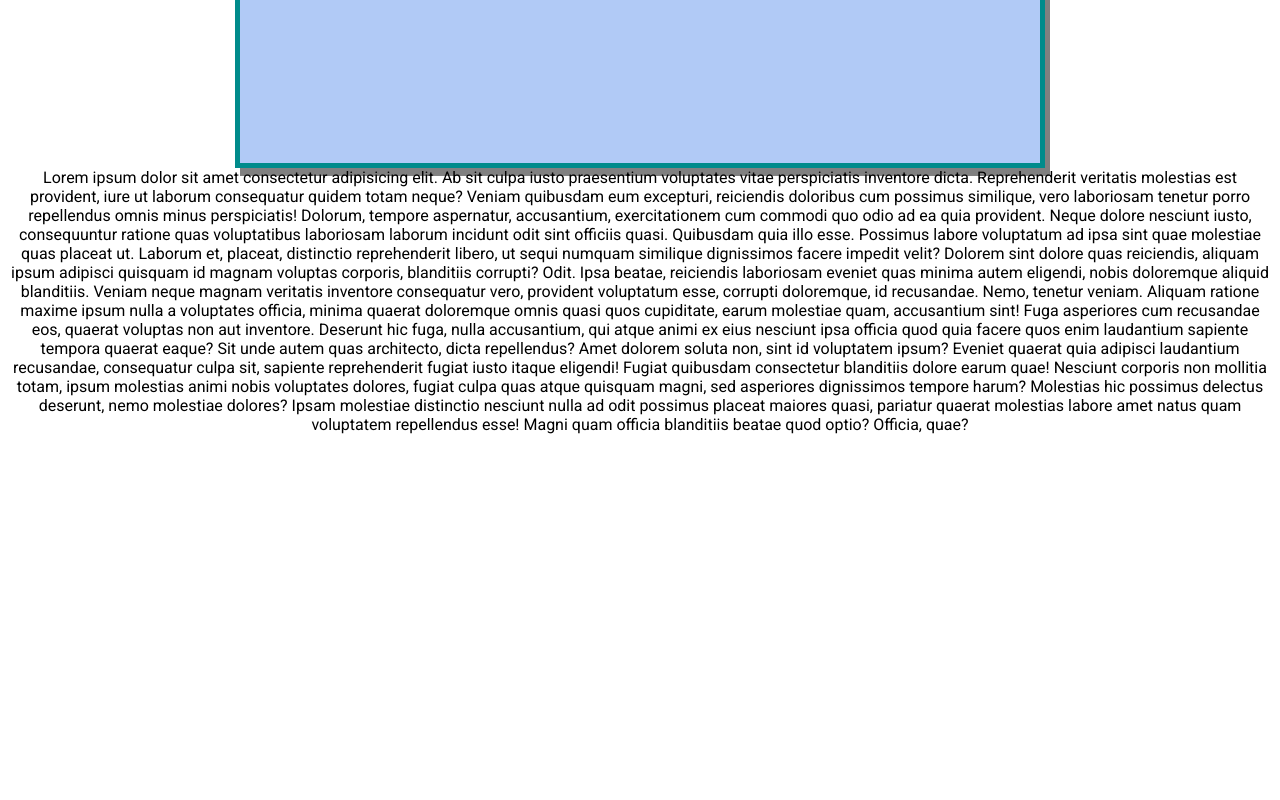
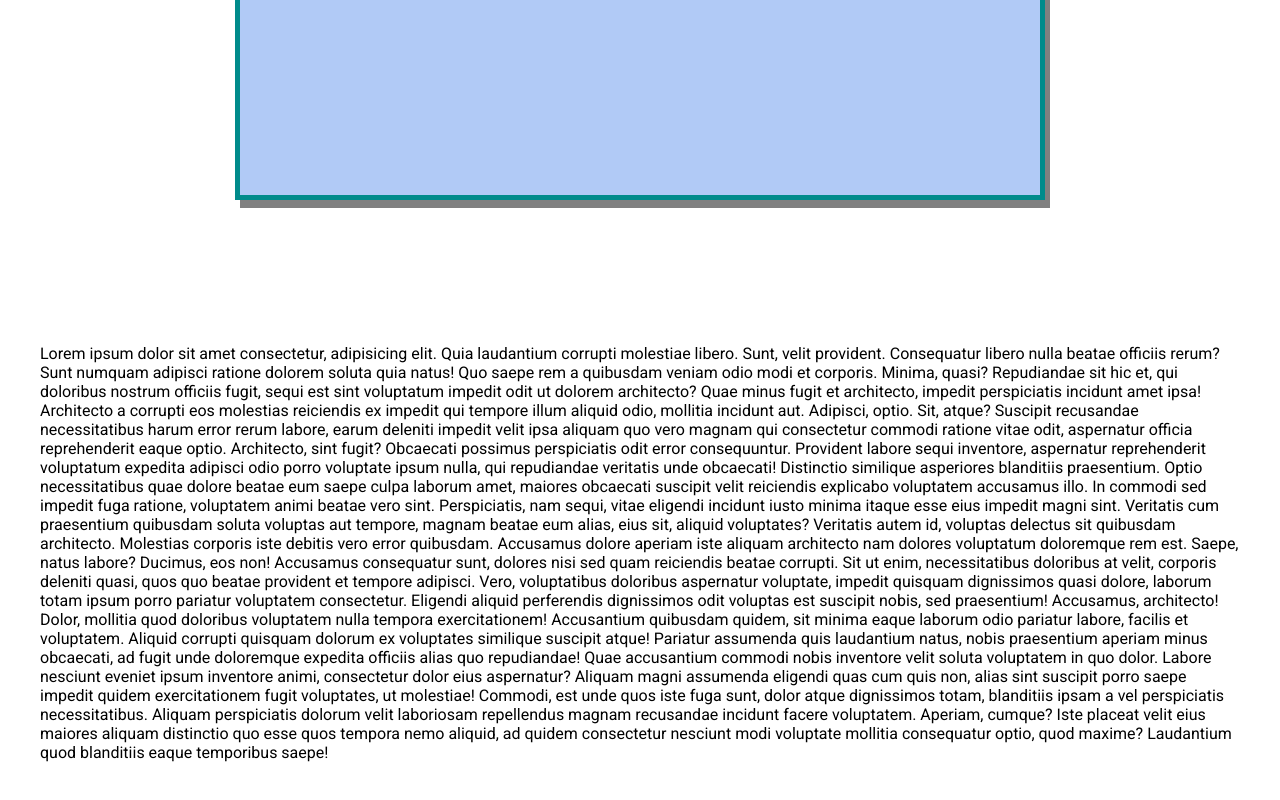
Before and after one commit to klp/js-master-student, a plain HTML site: page project/chapter_13/index.html in a window 1280 px wide. Shown: the part 450-1250 px from the top of the page. Before the commit the page ends 892 px from the top, so only its background shows below. Drawn offline with nearby package versions, Linux system fonts and the light colour scheme.

Commit message:
refactor CSS, create lorem text for button to scroll

```diff
--- a/project/chapter_13/index.html
+++ b/project/chapter_13/index.html
@@ -19,18 +19,24 @@
     <div class="container">
 
     </div>
-    <div class="lorem-container">
+    <div class="container">
         <div id="lorem">
-            Lorem ipsum dolor sit amet consectetur adipisicing elit. Ab sit culpa iusto praesentium voluptates vitae perspiciatis inventore dicta. Reprehenderit veritatis molestias est provident, iure ut laborum consequatur quidem totam neque?
-            Veniam quibusdam eum excepturi, reiciendis doloribus cum possimus similique, vero laboriosam tenetur porro repellendus omnis minus perspiciatis! Dolorum, tempore aspernatur, accusantium, exercitationem cum commodi quo odio ad ea quia provident.
-            Neque dolore nesciunt iusto, consequuntur ratione quas voluptatibus laboriosam laborum incidunt odit sint officiis quasi. Quibusdam quia illo esse. Possimus labore voluptatum ad ipsa sint quae molestiae quas placeat ut.
-            Laborum et, placeat, distinctio reprehenderit libero, ut sequi numquam similique dignissimos facere impedit velit? Dolorem sint dolore quas reiciendis, aliquam ipsum adipisci quisquam id magnam voluptas corporis, blanditiis corrupti? Odit.
-            Ipsa beatae, reiciendis laboriosam eveniet quas minima autem eligendi, nobis doloremque aliquid blanditiis. Veniam neque magnam veritatis inventore consequatur vero, provident voluptatum esse, corrupti doloremque, id recusandae. Nemo, tenetur veniam.
-            Aliquam ratione maxime ipsum nulla a voluptates officia, minima quaerat doloremque omnis quasi quos cupiditate, earum molestiae quam, accusantium sint! Fuga asperiores cum recusandae eos, quaerat voluptas non aut inventore.
-            Deserunt hic fuga, nulla accusantium, qui atque animi ex eius nesciunt ipsa officia quod quia facere quos enim laudantium sapiente tempora quaerat eaque? Sit unde autem quas architecto, dicta repellendus?
-            Amet dolorem soluta non, sint id voluptatem ipsum? Eveniet quaerat quia adipisci laudantium recusandae, consequatur culpa sit, sapiente reprehenderit fugiat iusto itaque eligendi! Fugiat quibusdam consectetur blanditiis dolore earum quae!
-            Nesciunt corporis non mollitia totam, ipsum molestias animi nobis voluptates dolores, fugiat culpa quas atque quisquam magni, sed asperiores dignissimos tempore harum? Molestias hic possimus delectus deserunt, nemo molestiae dolores?
-            Ipsam molestiae distinctio nesciunt nulla ad odit possimus placeat maiores quasi, pariatur quaerat molestias labore amet natus quam voluptatem repellendus esse! Magni quam officia blanditiis beatae quod optio? Officia, quae?
+            <p>Lorem ipsum dolor sit amet consectetur, adipisicing elit. Quia laudantium corrupti molestiae libero. Sunt, velit provident. Consequatur libero nulla beatae officiis rerum? Sunt numquam adipisci ratione dolorem soluta quia natus!
+            Quo saepe rem a quibusdam veniam odio modi et corporis. Minima, quasi? Repudiandae sit hic et, qui doloribus nostrum officiis fugit, sequi est sint voluptatum impedit odit ut dolorem architecto?
+            Quae minus fugit et architecto, impedit perspiciatis incidunt amet ipsa! Architecto a corrupti eos molestias reiciendis ex impedit qui tempore illum aliquid odio, mollitia incidunt aut. Adipisci, optio. Sit, atque?
+            Suscipit recusandae necessitatibus harum error rerum labore, earum deleniti impedit velit ipsa aliquam quo vero magnam qui consectetur commodi ratione vitae odit, aspernatur officia reprehenderit eaque optio. Architecto, sint fugit?
+            Obcaecati possimus perspiciatis odit error consequuntur. Provident labore sequi inventore, aspernatur reprehenderit voluptatum expedita adipisci odio porro voluptate ipsum nulla, qui repudiandae veritatis unde obcaecati! Distinctio similique asperiores blanditiis praesentium.
+            Optio necessitatibus quae dolore beatae eum saepe culpa laborum amet, maiores obcaecati suscipit velit reiciendis explicabo voluptatem accusamus illo. In commodi sed impedit fuga ratione, voluptatem animi beatae vero sint.
+            Perspiciatis, nam sequi, vitae eligendi incidunt iusto minima itaque esse eius impedit magni sint. Veritatis cum praesentium quibusdam soluta voluptas aut tempore, magnam beatae eum alias, eius sit, aliquid voluptates?
+            Veritatis autem id, voluptas delectus sit quibusdam architecto. Molestias corporis iste debitis vero error quibusdam. Accusamus dolore aperiam iste aliquam architecto nam dolores voluptatum doloremque rem est. Saepe, natus labore?
+            Ducimus, eos non! Accusamus consequatur sunt, dolores nisi sed quam reiciendis beatae corrupti. Sit ut enim, necessitatibus doloribus at velit, corporis deleniti quasi, quos quo beatae provident et tempore adipisci.
+            Vero, voluptatibus doloribus aspernatur voluptate, impedit quisquam dignissimos quasi dolore, laborum totam ipsum porro pariatur voluptatem consectetur. Eligendi aliquid perferendis dignissimos odit voluptas est suscipit nobis, sed praesentium! Accusamus, architecto!
+            Dolor, mollitia quod doloribus voluptatem nulla tempora exercitationem! Accusantium quibusdam quidem, sit minima eaque laborum odio pariatur labore, facilis et voluptatem. Aliquid corrupti quisquam dolorum ex voluptates similique suscipit atque!
+            Pariatur assumenda quis laudantium natus, nobis praesentium aperiam minus obcaecati, ad fugit unde doloremque expedita officiis alias quo repudiandae! Quae accusantium commodi nobis inventore velit soluta voluptatem in quo dolor.
+            Labore nesciunt eveniet ipsum inventore animi, consectetur dolor eius aspernatur? Aliquam magni assumenda eligendi quas cum quis non, alias sint suscipit porro saepe impedit quidem exercitationem fugit voluptates, ut molestiae!
+            Commodi, est unde quos iste fuga sunt, dolor atque dignissimos totam, blanditiis ipsam a vel perspiciatis necessitatibus. Aliquam perspiciatis dolorum velit laboriosam repellendus magnam recusandae incidunt facere voluptatem. Aperiam, cumque?
+            Iste placeat velit eius maiores aliquam distinctio quo esse quos tempora nemo aliquid, ad quidem consectetur nesciunt modi voluptate mollitia consequatur optio, quod maxime? Laudantium quod blanditiis eaque temporibus saepe!
+            </p>
         </div>
     </div>
     <script src="https://code.jquery.com/jquery-3.6.1.min.js"></script>
--- a/project/chapter_13/style.css
+++ b/project/chapter_13/style.css
@@ -1,5 +1,5 @@
 body {
-    text-align: center;
+    text-align: block;
     font-family: 'Roboto', sans-serif;
 }
 
@@ -7,6 +7,11 @@ body {
     display:flex;
     align-items: center;
     justify-content: center;
+    padding: 2em;
+}
+
+#lorem-container {
+    display: block;
 }
 
 .rectangle {
```
